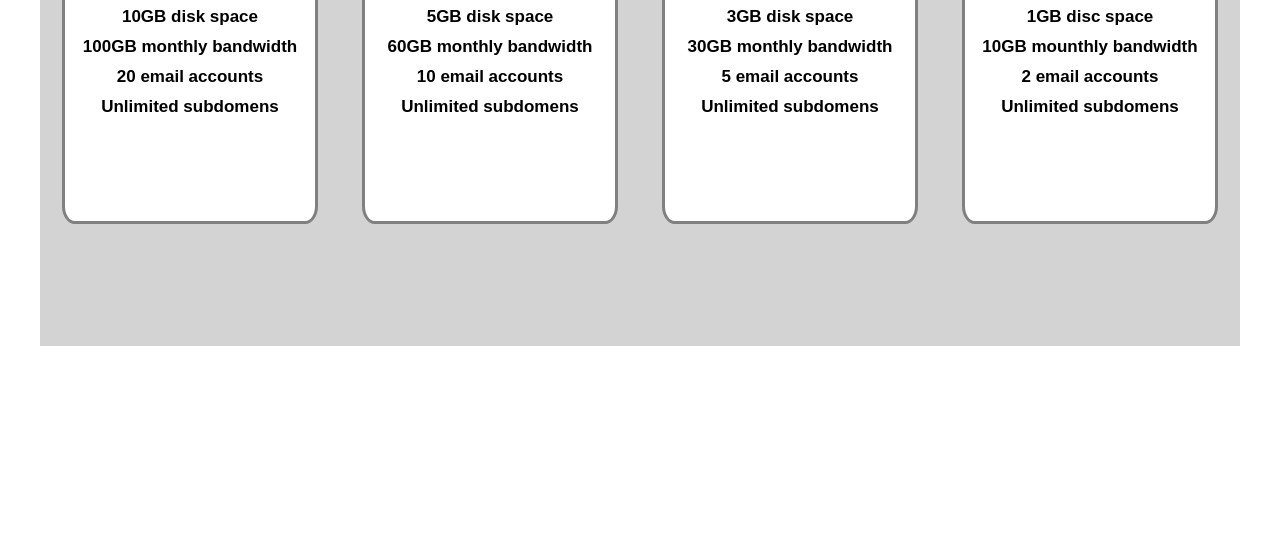
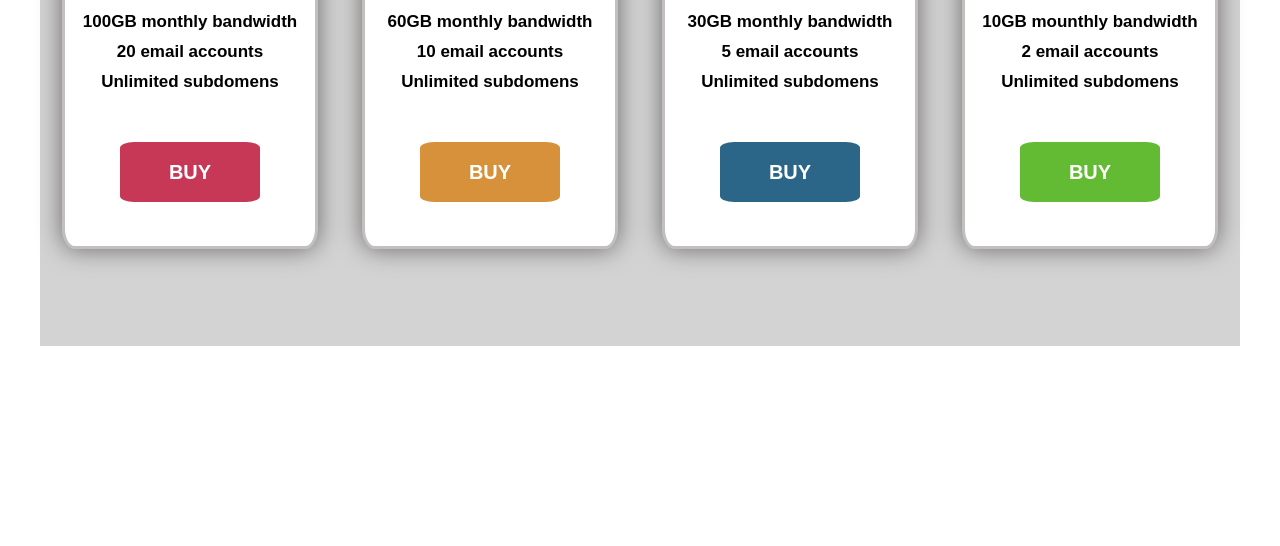
Before and after one commit to Sorokin1989/HTML, a plain HTML site: page classwork4/homework4/index2.html in a window 1280 px wide. Shown: the part 254-800 px from the top of the page. Drawn offline with Linux system fonts and the light colour scheme.

Commit message:
homework4.1 4.0

```diff
--- a/classwork4/homework4/index2.html
+++ b/classwork4/homework4/index2.html
@@ -20,6 +20,9 @@
             <p>100GB monthly bandwidth</p>
             <p>20 email accounts</p>
             <p>Unlimited subdomens</p>
+            <div class="button1-text">
+                  <p class="buy-text">buy</p>
+            </div>
 
         </div>
 
@@ -33,6 +36,9 @@
             <p>60GB monthly bandwidth</p>
             <p>10 email accounts</p>
             <p>Unlimited subdomens</p>
+               <div class="button2-text">
+                  <p class="buy-text">buy</p>
+               </div>
         </div>
 
         <div class="one-text">
@@ -46,6 +52,9 @@
             <p>30GB monthly bandwidth</p>
             <p>5 email accounts</p>
             <p>Unlimited subdomens</p>
+               <div class="button3-text">
+                  <p class="buy-text">buy</p>
+               </div>
         </div>
         <div class="one-text">
             <h2>basic
@@ -57,7 +66,9 @@
             <p>10GB mounthly bandwidth</p>
             <p>2 email accounts</p>
             <p>Unlimited subdomens</p>
-
+               <div class="button4-text">
+                <p class="buy-text">buy</p>
+               </div>
         </div>
 
 
--- a/classwork4/homework4/style2.css
+++ b/classwork4/homework4/style2.css
@@ -16,12 +16,12 @@ html, body {
 
 .one-text{
     width: 250px;
-    height: 350px;
+    height: 400px;
       border-radius: 5%;
-  border: 3px solid grey;
+  border: 3px solid rgb(195, 191, 191);
+   box-shadow: 0px 0px 25px rgba(0, 0, 0, 0.5);
   margin: auto;
   background-color: white;
-
   /* display: flex;
      align-items:start ;
     justify-content: center */
@@ -52,7 +52,8 @@ h3{
     font-family: Arial, Helvetica, sans-serif;
     margin: auto;
     padding-bottom: 10px;
-    color: grey;
+    color: rgb(193, 189, 189);
+    font-weight: bold;
 
 
 }
@@ -88,4 +89,61 @@ p{
     text-align: center;
     font-weight: bold;
    margin: 10px;
+
 }
+
+.button1-text{
+    width: 140px;
+    height: 60px;
+    background-color: #C73756;
+    border-radius: 10%;
+    margin: auto;
+    margin-top:  50px;
+    display: flex;
+    align-items: center;
+    justify-content: center;
+}
+.button2-text{
+    width: 140px;
+    height: 60px;
+    background-color:#D7913B;
+    border-radius: 10%;
+    margin: auto;
+    margin-top:  50px;
+    display: flex;
+    align-items: center;
+    justify-content: center;
+}
+.button3-text{
+    width: 140px;
+    height: 60px;
+    background-color:#2B6689;
+    border-radius: 10%;
+    margin: auto;
+    margin-top:  50px;
+    display: flex;
+    align-items: center;
+    justify-content: center;
+}
+.button4-text{
+    width: 140px;
+    height: 60px;
+    background-color:#63BB34;
+    border-radius: 10%;
+    margin: auto;
+    margin-top:  50px;
+    display: flex;
+    align-items: center;
+    justify-content: center;
+}
+
+.buy-text{
+    font-size: 20px;
+    font-family: Arial, Helvetica, sans-serif;
+    font-weight: bold;
+    text-transform: uppercase;
+    color: white;
+
+
+
+}
```
